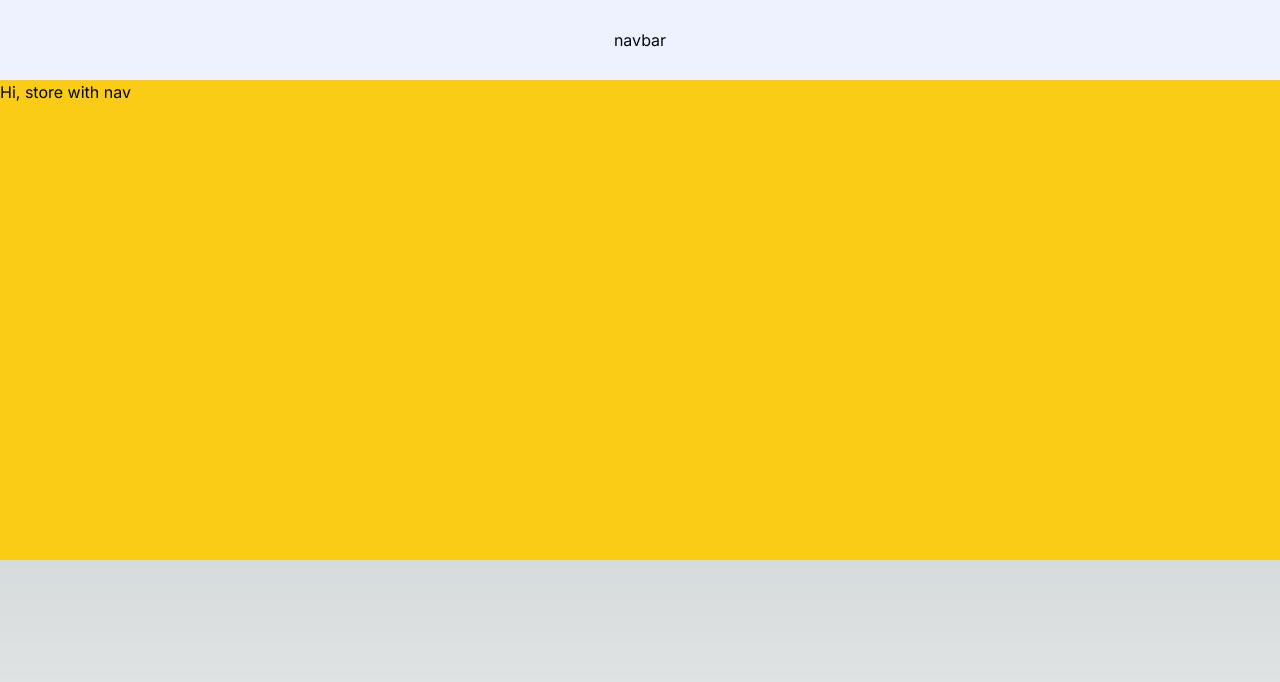
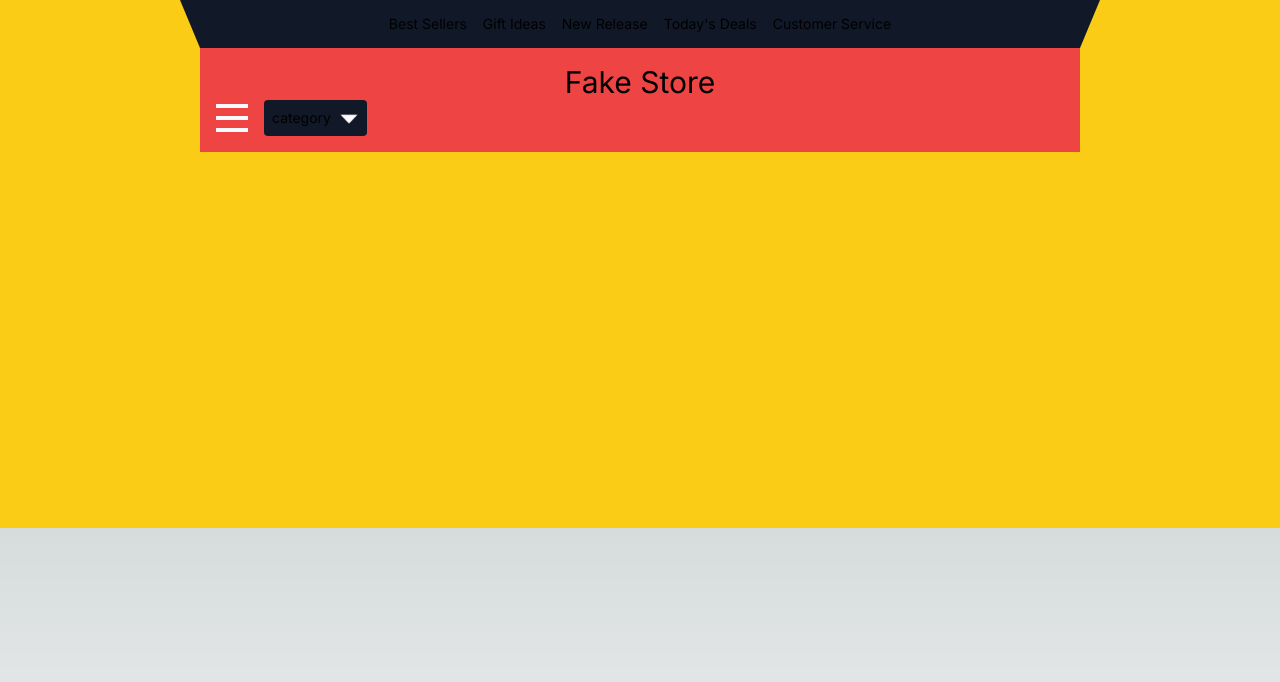
Before and after one commit to booi-dev/fake-store-assign, a Next.js app: page / in a window 1280 px wide. Shown: the top 682 px of the page. Built offline with nearby package versions, Linux system fonts and the light colour scheme.

Commit message:
Create dropdown list

```diff
--- a/src/app/globals.css
+++ b/src/app/globals.css
@@ -25,3 +25,17 @@ body {
     )
     rgb(var(--background-start-rgb));
 }
+
+::-webkit-scrollbar {
+  width: 12px; /* Width of the scrollbar */
+}
+
+::-webkit-scrollbar-track {
+  background-color: #eab308;
+  /* border-radius: 6px;  */
+}
+
+::-webkit-scrollbar-thumb {
+  background-color: #363636;
+  /* border-radius: 6px;  */
+}
--- /dev/null
+++ b/src/components/header/header.tsx
@@ -0,0 +1,54 @@
+import React from "react";
+import BigMenuButton from "../ui/button/bigMenuButton";
+import DropDownButton from "../ui/dropdown/dropdownButton";
+
+const dropdownIcon = "/assets/icons/dropdownIcon.png";
+
+const Header = () => {
+  const droplist = [
+    {
+      id: "1",
+      itemName: "No one",
+    },
+    {
+      id: "2",
+      itemName: "Care",
+    },
+    {
+      id: "3",
+      itemName: "What",
+    },
+    {
+      id: "4",
+      itemName: "You want",
+    },
+    {
+      id: "5",
+      itemName: "You want",
+    },
+    // {
+    //   id: "6",
+    //   itemName: "You want",
+    // },
+    // {
+    //   id: "7",
+    //   itemName: "You want",
+    // },
+  ];
+
+  return (
+    <div className="mx-auto max-w-[55rem] bg-red-500 p-4">
+      <h1 className="mx-auto w-fit text-3xl">Fake Store</h1>
+      <div className="flex items-center gap-4">
+        <BigMenuButton />
+        <DropDownButton
+          text="category"
+          icon={dropdownIcon}
+          droplist={droplist}
+        />
+      </div>
+    </div>
+  );
+};
+
+export default Header;
--- a/src/components/main/main.tsx
+++ b/src/components/main/main.tsx
@@ -1,9 +1,10 @@
 import React from "react";
+import Header from "../header/header";
 
 const Main = () => {
   return (
     <main className="min-h-[60vh] bg-yellow-400">
-      <h1> Hi, store with nav </h1>
+      <Header />
     </main>
   );
 };
--- a/src/components/nav/nav.tsx
+++ b/src/components/nav/nav.tsx
@@ -2,8 +2,18 @@ import React from "react";
 
 const Nav = () => {
   return (
-    <nav className="flex items-center justify-center h-20 bg-indigo-50 text-slate-950">
-      <div>navbar</div>
+    <nav className="flex h-12 justify-center bg-yellow-400  ">
+      <div className="border-t-main-color hidden h-0 w-0 border-l-[20px] border-t-[48px] border-transparent lg:block" />
+      <div className="flex items-center justify-evenly bg-main-color px-4 lg:w-[55rem]">
+        <ul className="flex items-center gap-4 text-sm">
+          <li>Best Sellers</li>
+          <li>Gift Ideas</li>
+          <li>New Release</li>
+          <li>Today&apos;s Deals</li>
+          <li>Customer Service</li>
+        </ul>
+      </div>
+      <div className="border-t-main-color hidden h-0 w-0 border-r-[20px] border-t-[48px] border-transparent lg:block" />
     </nav>
   );
 };
--- /dev/null
+++ b/src/components/ui/button/bigMenuButton.tsx
@@ -0,0 +1,13 @@
+import React from "react";
+
+const BigMenuButton = () => {
+  return (
+    <button className="flex flex-col gap-2 active:scale-95">
+      <div className="h-1 w-8 bg-slate-50" />
+      <div className="h-1 w-8 bg-slate-50" />
+      <div className="h-1 w-8 bg-slate-50" />
+    </button>
+  );
+};
+
+export default BigMenuButton;
--- /dev/null
+++ b/src/components/ui/dropdown/dropdownButton.tsx
@@ -0,0 +1,49 @@
+"use client";
+
+import { useState } from "react";
+import Image from "next/image";
+import React from "react";
+
+type DropDownButtonProps = {
+  text: string;
+  icon: string;
+  droplist: {
+    id: string;
+    itemName: string;
+  }[];
+};
+
+const DropDownButton: React.FC<DropDownButtonProps> = (props) => {
+  const { text, icon, droplist } = props;
+
+  const [isDrop, setIsDrop] = useState(false);
+
+  const handleDropDownBtn = () => {
+    setIsDrop((prev) => !prev);
+  };
+
+  return (
+    <div className="relative flex items-center gap-2 rounded bg-main-color p-2">
+      <div className="text-sm"> {text} </div>
+      <button onClick={handleDropDownBtn}>
+        <Image src={icon} width={20} height={10} alt={text} />
+      </button>
+      {isDrop && (
+        <div className="absolute left-0 right-[-70%] top-10 max-h-[500px] overflow-scroll overflow-x-hidden rounded bg-main-color py-2">
+          <ul className="flex flex-col gap-2 ">
+            {droplist.map((item) => (
+              <li
+                key={item.id}
+                className="border-b-2 border-b-gray-800 px-4 py-2 active:bg-slate-800"
+              >
+                {item.itemName}
+              </li>
+            ))}
+          </ul>
+        </div>
+      )}
+    </div>
+  );
+};
+
+export default DropDownButton;
--- a/tailwind.config.js
+++ b/tailwind.config.js
@@ -12,6 +12,12 @@ module.exports = {
         "gradient-conic":
           "conic-gradient(from 180deg at 50% 50%, var(--tw-gradient-stops))",
       },
+      backgroundColor: {
+        "main-color": "#111827",
+      },
+      borderColor: {
+        "main-color": "#111827",
+      },
     },
   },
   plugins: [],
```
Also changed, not shown: public/assets/icons/dropdownIcon.png (added), public/assets/icons/dropdownIcon.svg (added).
